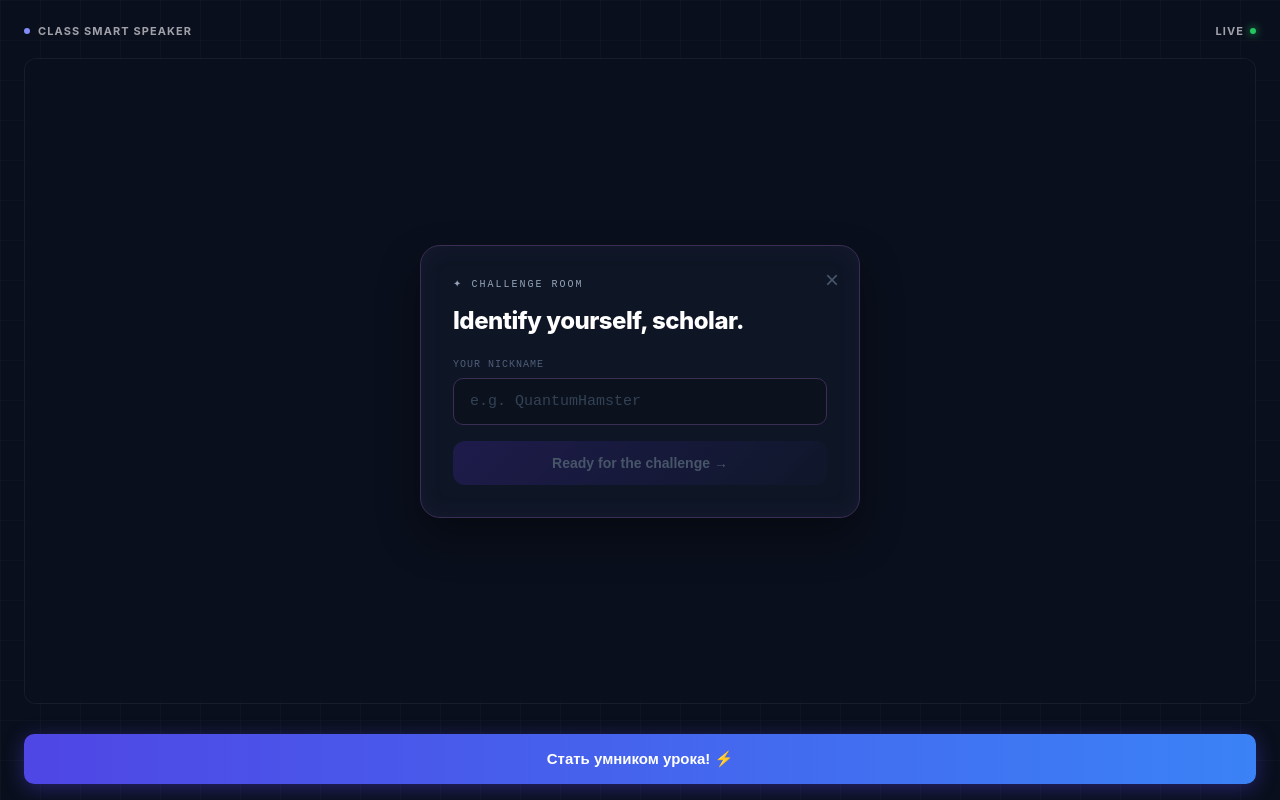
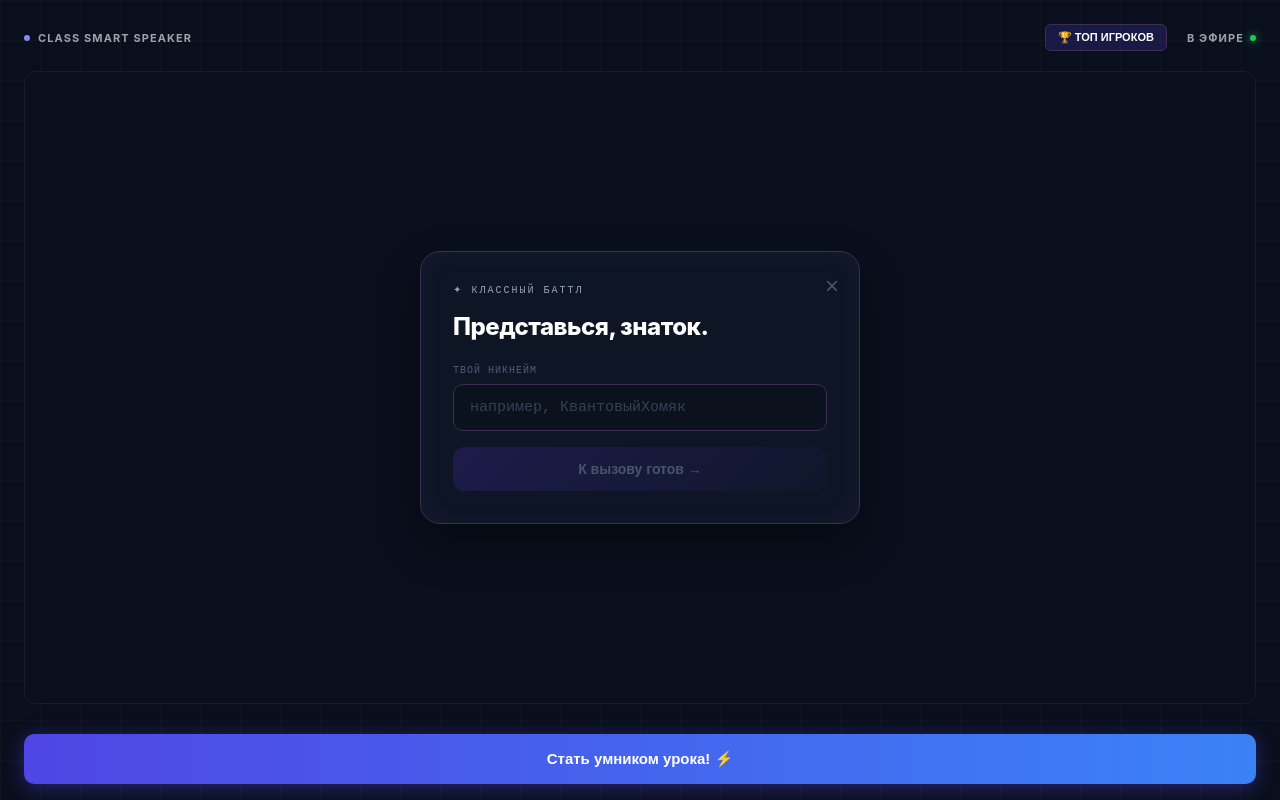
Before and after one commit to Emir-Programs/CS_lesson, a React (Vite) app: page / in a window 1280 px wide. Both pictures are taken after a click on the button "Стать умником урока! ⚡". Built offline with nearby package versions, Linux system fonts and the light colour scheme.

Commit message:
PlanChanged

```diff
--- a/src/pages/ChallengePage.jsx
+++ b/src/pages/ChallengePage.jsx
@@ -1,11 +1,18 @@
 import React, { useState } from 'react';
 import './ChallengePage.scss';
 
-export default function ChallengePage() {
-  // Этапы: 'empty' (основной), 'nickname' (модалка 1), 'question' (модалка 2), 'success' (результат)
+export default function KahootChallenge() {
   const [step, setStep] = useState('empty');
   const [nickname, setNickname] = useState('');
   const [answer, setAnswer] = useState('');
+
+  const topPlayers = [
+    { id: 1, name: 'QuantumHamster', points: 2500 },
+    { id: 2, name: 'CyberCat', points: 2100 },
+    { id: 3, name: 'MegaBrain', points: 1800 },
+    { id: 4, name: 'SmartOwl', points: 1500 },
+    { id: 5, name: 'TechWiz', points: 1200 }
+  ];
 
   const resetFlow = () => {
     setStep('empty');
@@ -14,61 +21,78 @@ export default function ChallengePage() {
   };
 
   return (
-    <div className="challenge-container">
-      {/* Фоновая сетка и общая обертка */}
+    <div className="kahoot-container">
       <div className="grid-overlay" />
 
       <header className="page-header">
         <div className="brand">
           <span className="dot" /> CLASS SMART SPEAKER
         </div>
-        <div className="live-status">
-          LIVE <span className="live-dot" />
+        <div className="header-controls">
+          <button className="top-toggle-btn" onClick={() => setStep('leaderboard')}>
+            🏆 ТОП ИГРОКОВ
+          </button>
+          <div className="live-status">
+            В ЭФИРЕ <span className="live-dot" />
+          </div>
         </div>
       </header>
 
       <main className="main-content">
-        {/* Боковая панель для финального экрана (как на 4-м скрине) */}
         {step === 'success' && (
           <div className="sidebar-badge">
-            <span className="badge-dot" /> фыв
+            <span className="badge-dot" /> {nickname || 'Игрок'}
           </div>
         )}
 
         <div className="card-wrapper">
-          {/* ЭКРАН 1: Трон пустует */}
           {step === 'empty' && (
             <div className="empty-throne">
               <div className="crown-icon">👑</div>
               <h2>Трон пустует.</h2>
-              <p>Кто готов?</p>
+              <p>Кто готов принять вызов?</p>
               <div className="dots-indicator">•••••</div>
             </div>
           )}
 
-          {/* ЭКРАН 4: Результат ответа */}
           {step === 'success' && (
             <div className="success-screen">
               <div className="success-meta">● LIVE — ОТВЕЧАЕТ</div>
               <h1 className="result-text">
-                How many edges does a cube have? = <span className="highlight">{answer || '12'}</span>
+                Сколько ребер у куба? = <span className="highlight">{answer || '12'}</span>
               </h1>
             </div>
           )}
 
-          {/* МОДАЛКА 1: Ввод никнейма */}
+          {step === 'leaderboard' && (
+            <div className="leaderboard-screen">
+              <h2 className="leaderboard-title">🏆 Таблица лидеров класса</h2>
+              <div className="leaderboard-list">
+                {topPlayers.map((player, index) => (
+                  <div key={player.id} className={`leaderboard-item rank-${index + 1}`}>
+                    <div className="player-rank">
+                      {index === 0 ? '👑' : `#${index + 1}`}
+                    </div>
+                    <div className="player-name">{player.name}</div>
+                    <div className="player-points">{player.points} XP</div>
+                  </div>
+                ))}
+              </div>
+            </div>
+          )}
+
           {step === 'nickname' && (
             <div className="modal-backdrop">
               <div className="modal-card">
                 <button className="close-btn" onClick={() => setStep('empty')}>×</button>
-                <div className="modal-tag">✦ CHALLENGE ROOM</div>
-                <h2 className="modal-title">Identify yourself, scholar.</h2>
+                <div className="modal-tag">✦ КЛАССНЫЙ БАТТЛ</div>
+                <h2 className="modal-title">Представься, знаток.</h2>
 
                 <div className="input-group">
-                  <label>YOUR NICKNAME</label>
+                  <label>ТВОЙ НИКНЕЙМ</label>
                   <input
                     type="text"
-                    placeholder="e.g. QuantumHamster"
+                    placeholder="например, КвантовыйХомяк"
                     value={nickname}
                     onChange={(e) => setNickname(e.target.value)}
                   />
@@ -79,42 +103,41 @@ export default function ChallengePage() {
                   disabled={!nickname.trim()}
                   onClick={() => setStep('question')}
                 >
-                  Ready for the challenge →
+                  К вызову готов →
                 </button>
               </div>
             </div>
           )}
 
-          {/* МОДАЛКА 2: Вопрос */}
           {step === 'question' && (
             <div className="modal-backdrop">
               <div className="modal-card">
                 <button className="close-btn" onClick={() => setStep('empty')}>×</button>
-                <div className="modal-tag">✦ CHALLENGE ROOM</div>
-                <h2 className="modal-title">Solve to claim the throne.</h2>
+                <div className="modal-tag">✦ КЛАССНЫЙ БАТТЛ</div>
+                <h2 className="modal-title">Ответь, чтобы занять трон.</h2>
 
                 <div className="question-box">
-                  How many edges does a cube have?
+                  Сколько ребер у куба?
                 </div>
 
                 <div className="input-group">
-                  <label>YOUR ANSWER</label>
+                  <label>ТВОЙ ОТВЕТ</label>
                   <input
                     type="text"
-                    placeholder="Type your answer..."
+                    placeholder="Введи ответ..."
                     value={answer}
                     onChange={(e) => setAnswer(e.target.value)}
                   />
                 </div>
 
-                <span className="hint-link">Need a hint?</span>
+                <span className="hint-link">Нужна подсказка?</span>
 
                 <button
                   className={`action-btn ${answer.trim() ? 'active' : ''}`}
                   disabled={!answer.trim()}
                   onClick={() => setStep('success')}
                 >
-                  Submit Answer ⚡
+                  Отправить ответ ⚡
                 </button>
               </div>
             </div>
@@ -122,11 +145,10 @@ export default function ChallengePage() {
         </div>
       </main>
 
-      {/* Нижняя фиксированная кнопка действия */}
       <footer className="page-footer">
-        {step === 'success' ? (
+        {step === 'success' || step === 'leaderboard' ? (
           <button className="footer-btn reset" onClick={resetFlow}>
-            Освободить трон 🔄
+            Вернуться на главную 🔄
           </button>
         ) : (
           <button className="footer-btn" onClick={() => setStep('nickname')}>
--- a/src/pages/ChallengePage.scss
+++ b/src/pages/ChallengePage.scss
@@ -1,4 +1,3 @@
-// Переменные дизайна
 $bg-dark: #0a0f1d;
 $card-bg: #0e1626;
 $border-purple: #3b2d54;
@@ -6,7 +5,7 @@ $accent-purple: #5842e3;
 $text-muted: #4e5d78;
 $text-light: #94a3b8;
 
-.challenge-container {
+.kahoot-container {
   display: flex;
   flex-direction: column;
   min-height: 100vh;
@@ -15,9 +14,8 @@ $text-light: #94a3b8;
   font-family: 'Inter', system-ui, -apple-system, sans-serif;
   position: relative;
   overflow: hidden;
-  padding: 16px 24px calc(80px + 16px) 24px; // место под фиксированный футер
+  padding: 16px 24px calc(80px + 16px) 24px;
 
-  // Тонкая неоновая сетка на фоне
   .grid-overlay {
     position: absolute;
     inset: 0;
@@ -30,7 +28,6 @@ $text-light: #94a3b8;
   }
 }
 
-// Шапка страницы
 .page-header {
   position: relative;
   z-index: 2;
@@ -55,6 +52,28 @@ $text-light: #94a3b8;
     }
   }
 
+  .header-controls {
+    display: flex;
+    align-items: center;
+    gap: 20px;
+
+    .top-toggle-btn {
+      background: rgba($accent-purple, 0.2);
+      border: 1px solid $border-purple;
+      color: #ffffff;
+      padding: 6px 12px;
+      border-radius: 6px;
+      font-size: 11px;
+      font-weight: 700;
+      cursor: pointer;
+      transition: background 0.2s;
+
+      &:hover {
+        background: rgba($accent-purple, 0.4);
+      }
+    }
+  }
+
   .live-status {
     display: flex;
     align-items: center;
@@ -70,7 +89,6 @@ $text-light: #94a3b8;
   }
 }
 
-// Контентная зона
 .main-content {
   flex: 1;
   display: flex;
@@ -82,7 +100,6 @@ $text-light: #94a3b8;
   background-color: rgba($card-bg, 0.4);
   backdrop-filter: blur(8px);
 
-  // Боковой вертикальный бейдж с 4-го скрина
   .sidebar-badge {
     position: absolute;
     left: 12px;
@@ -117,7 +134,6 @@ $text-light: #94a3b8;
   padding: 40px;
 }
 
-// ЭКРАН 1: Пустой трон
 .empty-throne {
   text-align: center;
 
@@ -131,7 +147,7 @@ $text-light: #94a3b8;
   h2 {
     font-size: 28px;
     font-weight: 800;
-    color: #2d3748; // Темный глубокий цвет текста по макету
+    color: #2d3748;
     margin: 0 0 4px 0;
   }
 
@@ -148,10 +164,9 @@ $text-light: #94a3b8;
   }
 }
 
-// ЭКРАН 4: Финальный ответ
 .success-screen {
   width: 100%;
-  padding-left: 60px; // отступ от вертикального бейджа
+  padding-left: 60px;
 
   .success-meta {
     font-size: 10px;
@@ -174,7 +189,70 @@ $text-light: #94a3b8;
   }
 }
 
-// МОДАЛЬНЫЕ ОКНА (UI из Скринов 2 и 3)
+.leaderboard-screen {
+  width: 100%;
+  max-width: 500px;
+
+  .leaderboard-title {
+    font-size: 24px;
+    font-weight: 800;
+    text-align: center;
+    margin-bottom: 24px;
+    color: #ffffff;
+  }
+
+  .leaderboard-list {
+    display: flex;
+    flex-direction: column;
+    gap: 10px;
+  }
+
+  .leaderboard-item {
+    display: flex;
+    align-items: center;
+    background: rgba($card-bg, 0.8);
+    border: 1px solid rgba($border-purple, 0.5);
+    padding: 14px 20px;
+    border-radius: 12px;
+    transition: transform 0.2s;
+
+    &:hover {
+      transform: scale(1.02);
+    }
+
+    .player-rank {
+      font-size: 16px;
+      font-weight: 800;
+      width: 40px;
+      color: $text-light;
+    }
+
+    .player-name {
+      flex: 1;
+      font-size: 16px;
+      font-weight: 600;
+    }
+
+    .player-points {
+      font-size: 14px;
+      font-weight: 700;
+      color: #3b82f6;
+      background: rgba(59, 130, 246, 0.1);
+      padding: 4px 10px;
+      border-radius: 6px;
+    }
+
+    &.rank-1 {
+      border-color: #eab308;
+      background: linear-gradient(90deg, rgba(234, 179, 8, 0.05), rgba($card-bg, 0.8));
+      .player-points {
+        color: #eab308;
+        background: rgba(234, 179, 8, 0.1);
+      }
+    }
+  }
+}
+
 .modal-backdrop {
   position: absolute;
   inset: 0;
@@ -205,7 +283,6 @@ $text-light: #94a3b8;
     color: #475569;
     font-size: 24px;
     cursor: pointer;
-    transition: color 0.2s;
     &:hover { color: #ffffff; }
   }
 
@@ -225,7 +302,6 @@ $text-light: #94a3b8;
   }
 }
 
-// Поле вопроса (Экран 3)
 .question-box {
   background-color: rgba(255, 255, 255, 0.02);
   border: 1px solid rgba(255, 255, 255, 0.08);
@@ -236,7 +312,6 @@ $text-light: #94a3b8;
   margin-bottom: 20px;
 }
 
-// Кастомные инпуты
 .input-group {
   display: flex;
   flex-direction: column;
@@ -259,7 +334,6 @@ $text-light: #94a3b8;
     font-size: 15px;
     font-family: monospace;
     outline: none;
-    transition: border-color 0.2s, box-shadow 0.2s;
 
     &:focus {
       border-color: lighten($border-purple, 20%);
@@ -281,7 +355,6 @@ $text-light: #94a3b8;
   &:hover { color: $text-light; }
 }
 
-// Кнопки действий внутри модалок
 .action-btn {
   width: 100%;
   padding: 14px;
@@ -290,16 +363,12 @@ $text-light: #94a3b8;
   font-size: 14px;
   font-weight: 700;
   cursor: pointer;
-  transition: all 0.2s;
-
-  // По дефолту выключена (темная)
   background: linear-gradient(135deg, #1e1b4b, #0f172a);
   color: #475569;
 
   &.active {
     background: linear-gradient(135deg, #3b2d93, #1e3a8a);
     color: #ffffff;
-    box-shadow: 0 4px 12px rgba(0, 0, 0, 0.2);
 
     &:hover {
       transform: translateY(-1px);
@@ -308,7 +377,6 @@ $text-light: #94a3b8;
   }
 }
 
-// НИЖНИЙ ФУТЕР И ГЛАВНАЯ КНОПКА
 .page-footer {
   position: fixed;
   bottom: 16px;
```
Also changed, not shown: 1 other file (tests, documents, lock files or other folders).
